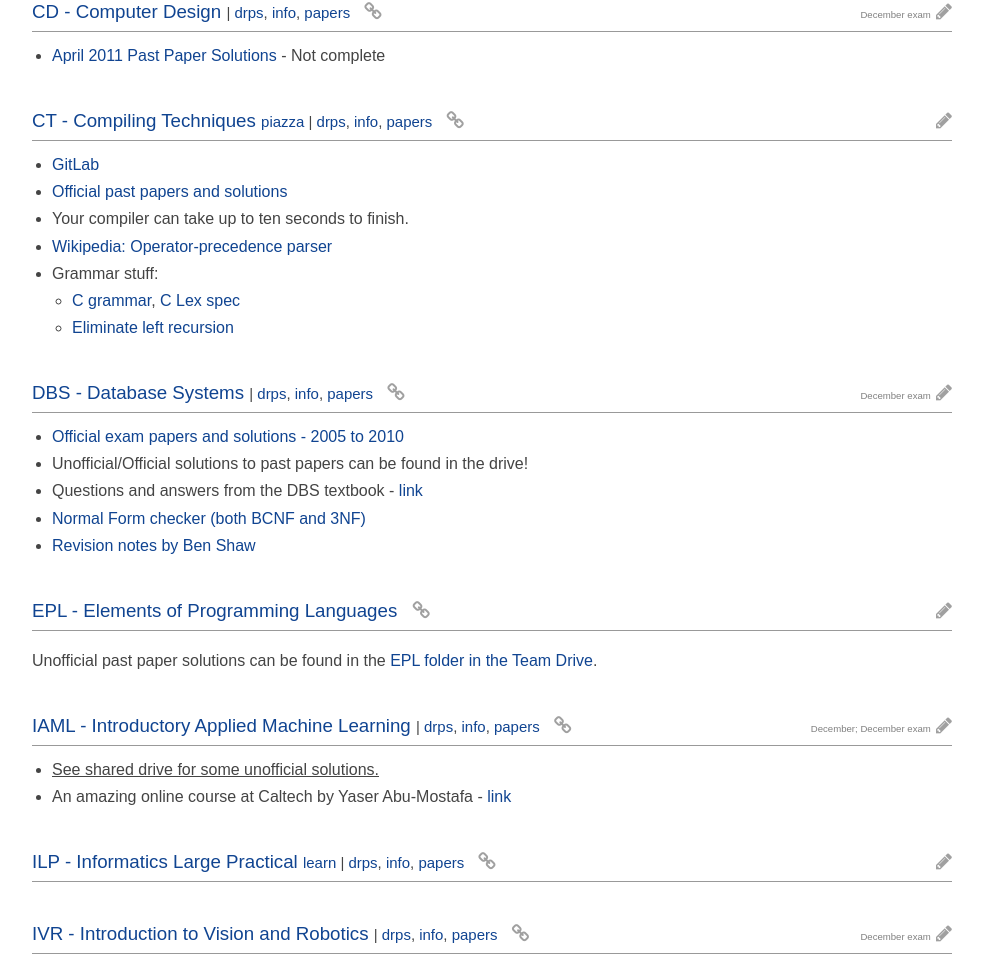
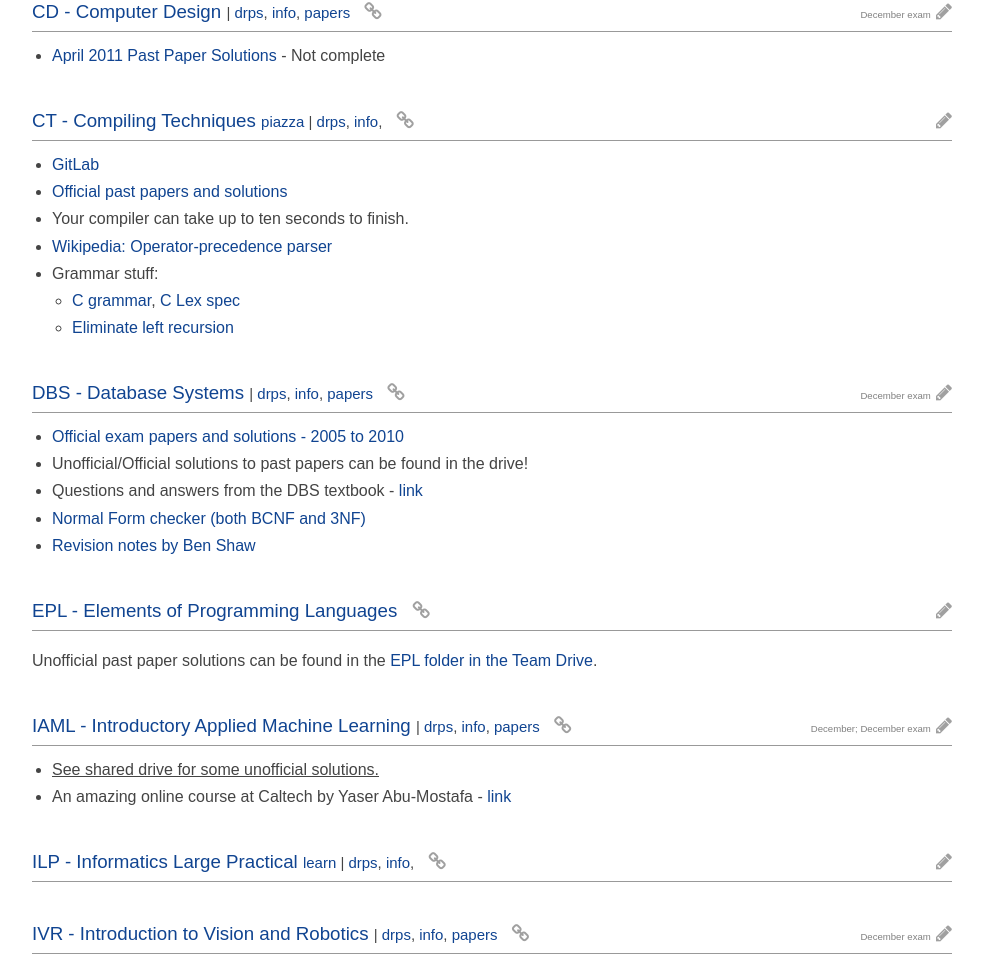
Before and after one commit to compsoc-edinburgh/betterinformatics, a Jekyll site: the page built from _pages/inf3.md, in a window 1280 px wide and 1400 px high, scrolled down 707 px. Shown: the part 147-1107 px from the top of the window, without its empty margins (148-1131 px from the left). Built offline with Jekyll 4.4.1, drawn with Linux system fonts in a browser that asks for light colours; nearby versions of some CDN libraries.

Commit message:
Remove papers link for 100% coursework courses
Closes #61

```diff
--- a/_layouts/section.html
+++ b/_layouts/section.html
@@ -42,7 +42,9 @@
                 |
                 <a href="{{ course.euclid_url }}">drps</a>,
                 <a href="http://course.inf.ed.ac.uk/{{ section.course-acronym }}">info</a>,
+                {% if course.cw_exam_ratio.first != 100 %}
                 <a href="https://exampapers.ed.ac.uk/search/{{ course.euclid_code }}">papers</a>
+                {% endif %}
                 {% if course.year != page.year %}
                 This course is misplaced. It should be on the year {{ course.year }} page.
                 {% endif %}
```
